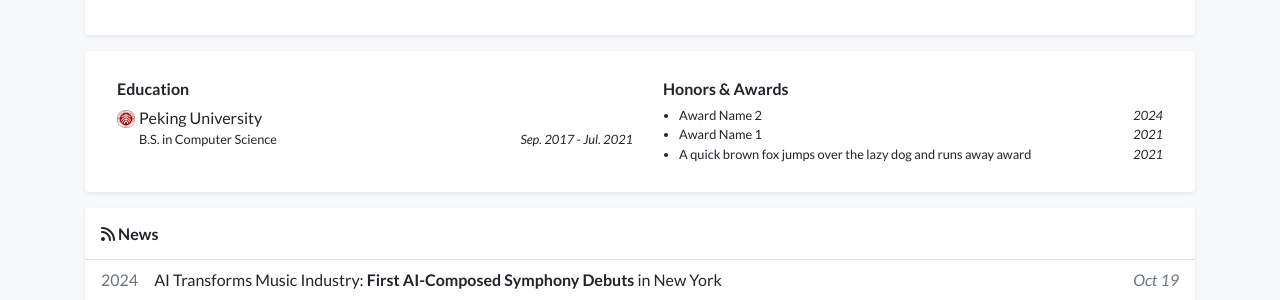
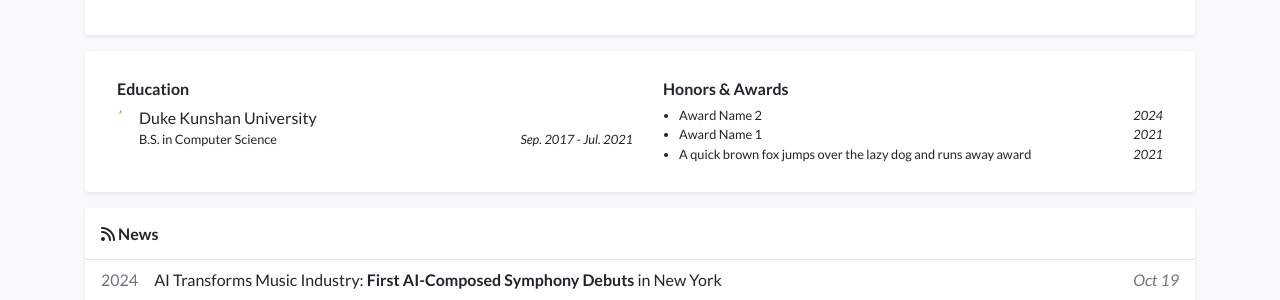
Before and after one commit to KAIMA04/SciSafeEvalTest, a Jekyll site: the page built from index.html, in a window 1280 px wide and 900 px high. Shown: the part 448-748 px from the top of the window. Built offline with Jekyll 4.4.1, drawn with Linux system fonts in a browser that asks for light colours; a style sheet for code colours, icons or effects is not loaded.

Commit message:
Update profile.yml

```diff
--- a/_data/profile.yml
+++ b/_data/profile.yml
@@ -33,8 +33,8 @@ portrait_caption: >-
   Photo by Manja Vitolic on Unsplash (this caption is optional, comment it out to disable).
 
 education:
-- name: Peking University
-  logo: /assets/images/badges/PKU_red.png
+- name: Duke Kunshan University
+  logo: /assets/images/badges/dku.png
   position: B.S. in Computer Science
   date: Sep. 2017 - Jul. 2021
 
```
